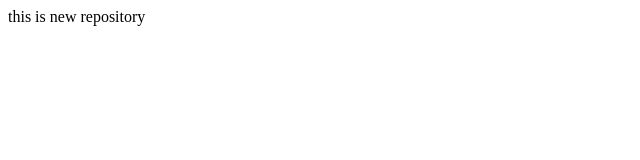
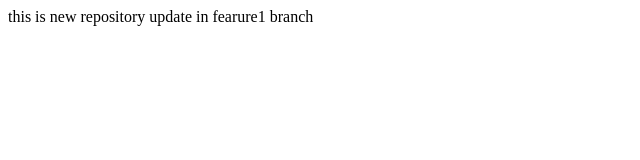
Before and after one commit to ratikantpatil94-spec/localrepo, a plain HTML site: page index.html in a window 1280 px wide. Shown: the whole page, without its empty margins (0-640 px from the left). Drawn offline with Linux system fonts and the light colour scheme.

Commit message:
change the branch

```diff
--- a/index.html
+++ b/index.html
@@ -1 +1,2 @@
 <h>this is new repository</h>
+<h>update in fearure1 branch</h>
```
